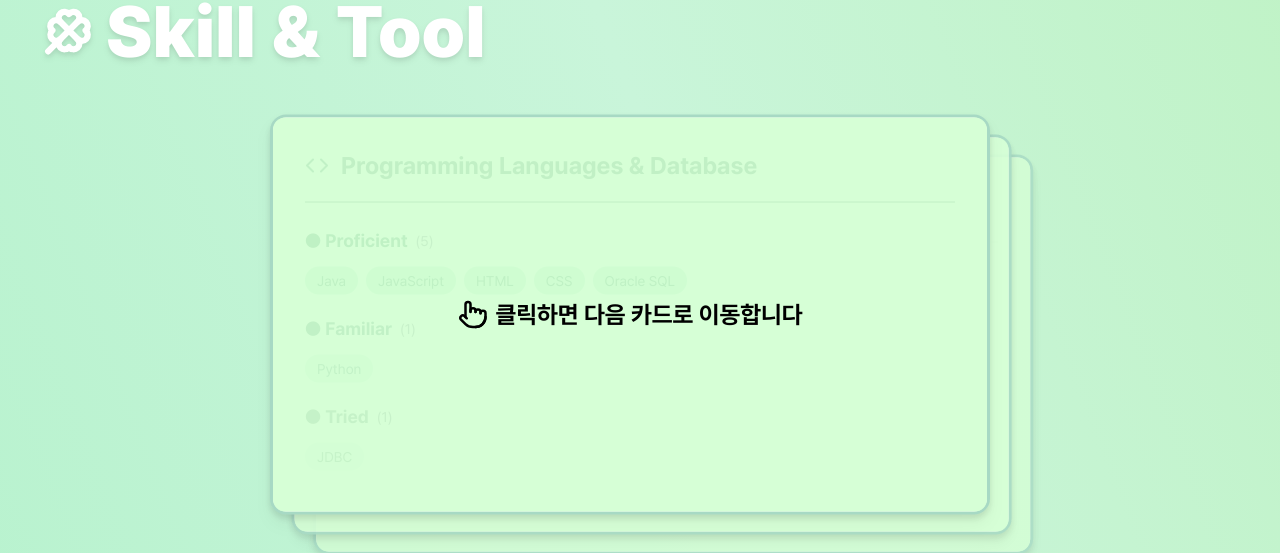
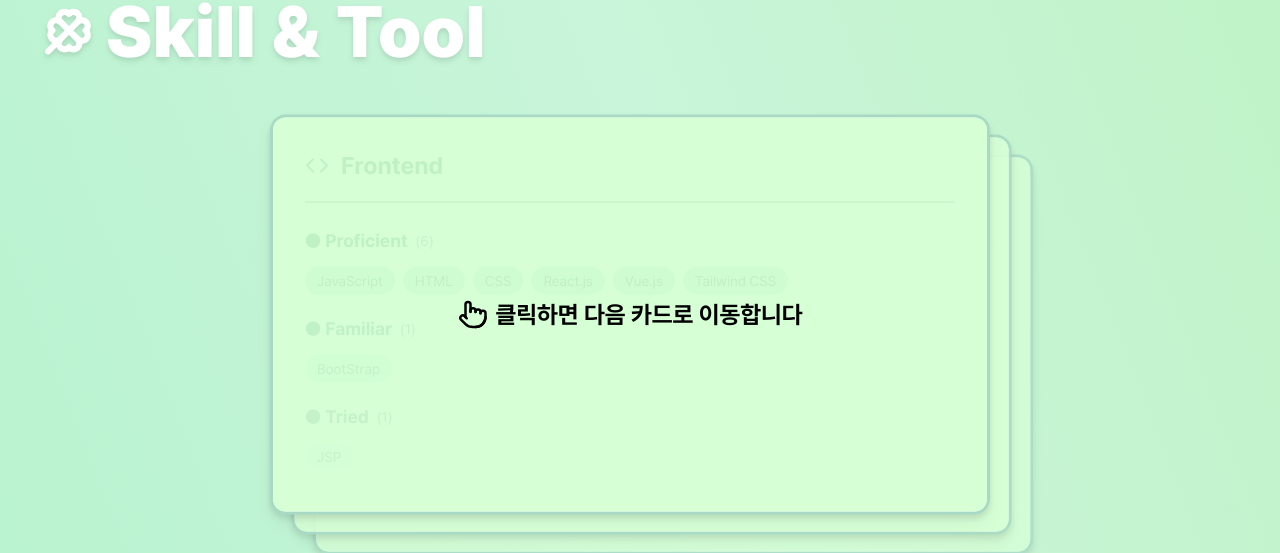
Before and after one commit to my2min0/portfolio, a React (Create React App) app: page / in a window 1280 px wide. Shown: the part 969-1522 px from the top of the page. Built offline with nearby package versions, Linux system fonts and the light colour scheme; the HTML template or start-up script is replaced by a standard one.

Commit message:
기술 부분 프론트 / 백엔드로 변경

```diff
--- a/src/components/sections/Skill&Tool.js
+++ b/src/components/sections/Skill&Tool.js
@@ -11,19 +11,19 @@ const SkillAndTool = () => {
     const cards = [
         {
             id: 1,
-            title: "Programming Languages & Database",
+            title: "Frontend",
             icon: <svg xmlns="http://www.w3.org/2000/svg" width="24px" viewBox="0 0 24 24" fill="none" stroke="#2E6F60" stroke-width="2" stroke-linecap="round" stroke-linejoin="round" class="lucide lucide-code-icon lucide-code"><path d="m16 18 6-6-6-6"/><path d="m8 6-6 6 6 6"/></svg>,
-            proficient: ["Java", "JavaScript", "HTML", "CSS", "Oracle SQL"],
-            familiar: ["Python"],
-            tried: ["JDBC"]
+            proficient: ["JavaScript", "HTML", "CSS", "React.js", "Vue.js", "Tailwind CSS"],
+            familiar: ["BootStrap"],
+            tried: ["JSP"]
         },
         {
             id: 2,
-            title: "Framework & Library",
+            title: "Backend",
             icon: <svg xmlns="http://www.w3.org/2000/svg" width="24px" viewBox="0 0 24 24" fill="none" stroke="#2E6F60" stroke-width="2" stroke-linecap="round" stroke-linejoin="round" class="lucide lucide-globe-icon lucide-globe"><circle cx="12" cy="12" r="10"/><path d="M12 2a14.5 14.5 0 0 0 0 20 14.5 14.5 0 0 0 0-20"/><path d="M2 12h20"/></svg>,
-            proficient: ["React.js", "Vue.js", "Spring Boot", "Tailwind CSS"],
-            familiar: ["JSP", "Servlet", "Bootstrap"],
-            tried: ["MyBatis", "JWT", "JPA"]
+            proficient: ["Java", "Oracle SQL"],
+            familiar: ["Python", "Spring Boot"],
+            tried: ["MyBatis", "Servlet", "JPA"]
         },
         {
             id: 3,
```
